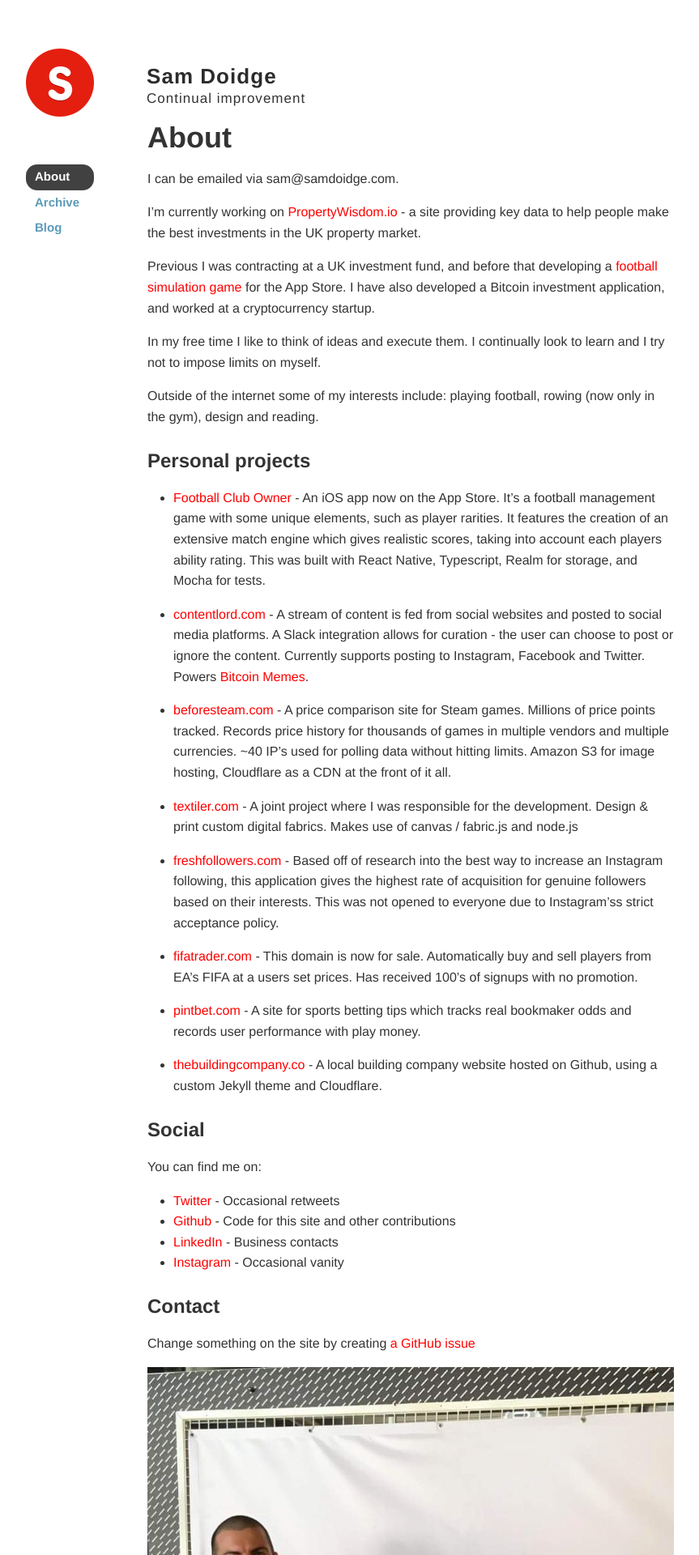
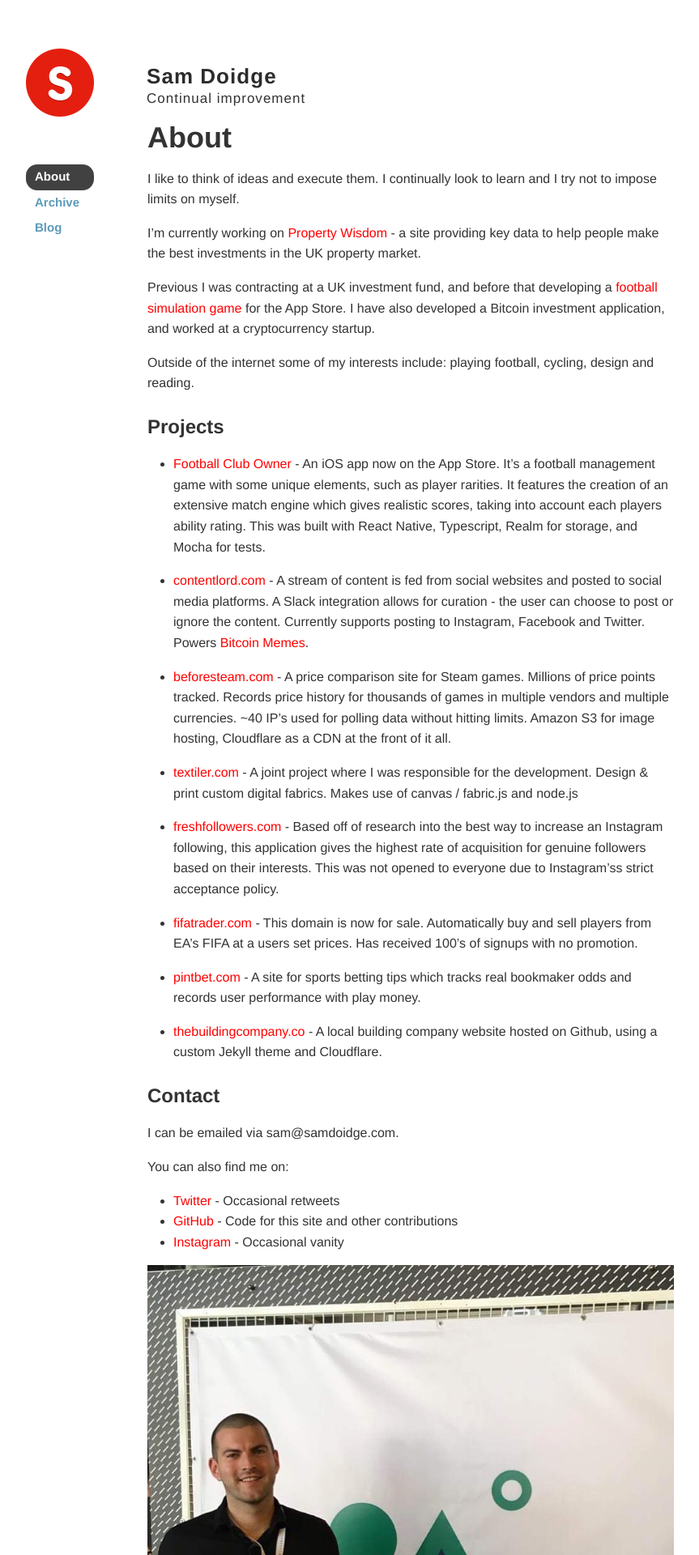
Before and after one commit to samdoidge/samdoidge.com, a Jekyll site: the page built from about.md, in a window 1280 px wide. Shown: the top 1920 px of the page at 81% size, without its empty margins (208-1071 px from the left). Built offline with Jekyll 4.4.1, drawn with Linux system fonts in a browser that asks for light colours.

Commit message:
about update

```diff
--- a/about.md
+++ b/about.md
@@ -4,17 +4,19 @@ title: About
 permalink: about/
 ---
 
-I can be emailed via sam@samdoidge.com.
 
-I'm currently working on <a href="https://propertywisdom.io">PropertyWisdom.io</a> - a site providing key data to help people make the best investments in the UK property market.
+
+
+
+I like to think of ideas and execute them. I continually look to learn and I try not to impose limits on myself.
+
+I'm currently working on <a href="https://propertywisdom.io">Property Wisdom</a> - a site providing key data to help people make the best investments in the UK property market.
 
 Previous I was contracting at a UK investment fund, and before that developing a [football simulation game](/football-club-owner) for the App Store. I have also developed a Bitcoin investment application, and worked at a cryptocurrency startup.
 
-In my free time I like to think of ideas and execute them. I continually look to learn and I try not to impose limits on myself.
+Outside of the internet some of my interests include: playing football, cycling, design and reading.
 
-Outside of the internet some of my interests include: playing football, rowing (now only in the gym), design and reading.
-
-### Personal projects
+### Projects
 
 - [Football Club Owner](/football-club-owner) - An iOS app now on the App Store. It's a football management game with some unique elements, such as player rarities. It features the creation of an extensive match engine which gives realistic scores, taking into account each players ability rating. This was built with React Native, Typescript, Realm for storage, and Mocha for tests.
 
@@ -32,19 +34,19 @@ Outside of the internet some of my interests include: playing football, rowing (
 
 - [thebuildingcompany.co](https://thebuildingcompany.co) - A local building company website hosted on Github, using a custom Jekyll theme and Cloudflare.
 
-### Social
 
-You can find me on:
-
-- [Twitter](http://twitter.com/samdoidge) - Occasional retweets
-- [Github](http://github.com/samdoidge) - Code for this site and other contributions
-- [LinkedIn](http://uk.linkedin.com/in/samdoidge) - Business contacts
-<!-- - [Facebook](http://facebook.com/samdoidge) - Pour mes amis -->
-- [Instagram](http://instagram.com/samdoidge) - Occasional vanity
 
 ### Contact
 
-Change something on the site by creating [a GitHub issue](https://github.com/samdoidge/samdoidge.github.io/issues)
+I can be emailed via sam@samdoidge.com.
+
+You can also find me on:
+
+- [Twitter](http://twitter.com/samdoidge) - Occasional retweets
+- [GitHub](http://github.com/samdoidge) - Code for this site and other contributions
+<!-- - [LinkedIn](http://uk.linkedin.com/in/samdoidge) - Business contacts -->
+<!-- - [Facebook](http://facebook.com/samdoidge) - Pour mes amis -->
+- [Instagram](http://instagram.com/samdoidge) - Occasional vanity
 
 ![sam dubai](/assets/vue-conf.jpg)
 _Wrocław '17_
@@ -52,8 +54,8 @@ _Wrocław '17_
 <!-- ![sam dubai](/assets/sam-dubai.jpg)
 _Dubai '17_ -->
 
-![sam shanghai](/assets/sam-shanghai.jpg)
-_Shanghai '13_
+<!-- ![sam shanghai](/assets/sam-shanghai.jpg)
+_Shanghai '13_ -->
 
 #### Misc Milestones
 
--- a/assets/sass/_post.scss
+++ b/assets/sass/_post.scss
@@ -8,10 +8,6 @@
   margin: 0 2%;
   border: 0;
 
-  &__title {
-    margin-top: 15px !important;
-  }
-
   &--small {
     padding-top: 20px;
     border-radius: 14px;
@@ -21,6 +17,7 @@
   &__title {
     border-bottom: 0;
     margin-bottom: 0;
+    margin-top: 15px !important;
     padding-bottom: 0;
   }
 
```
